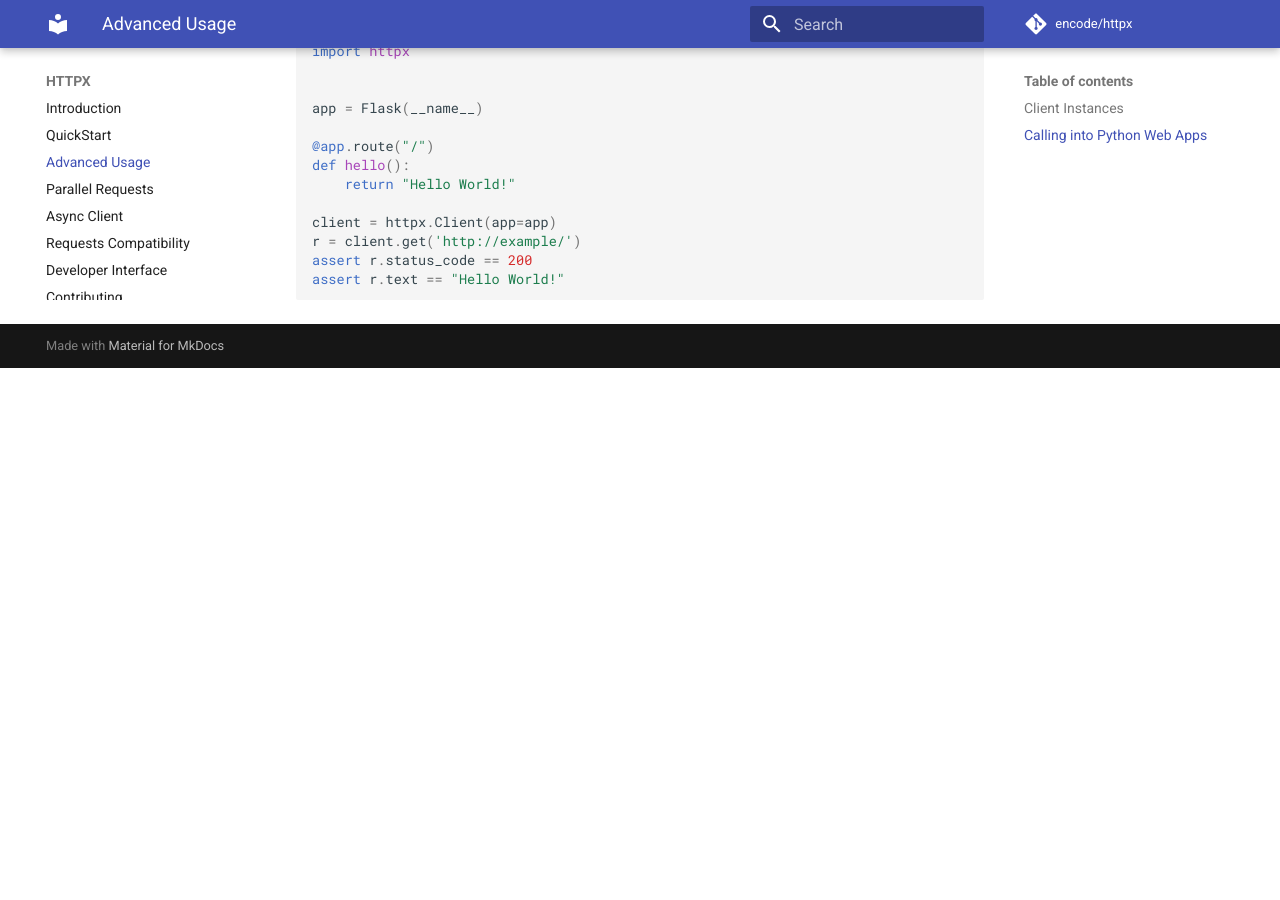
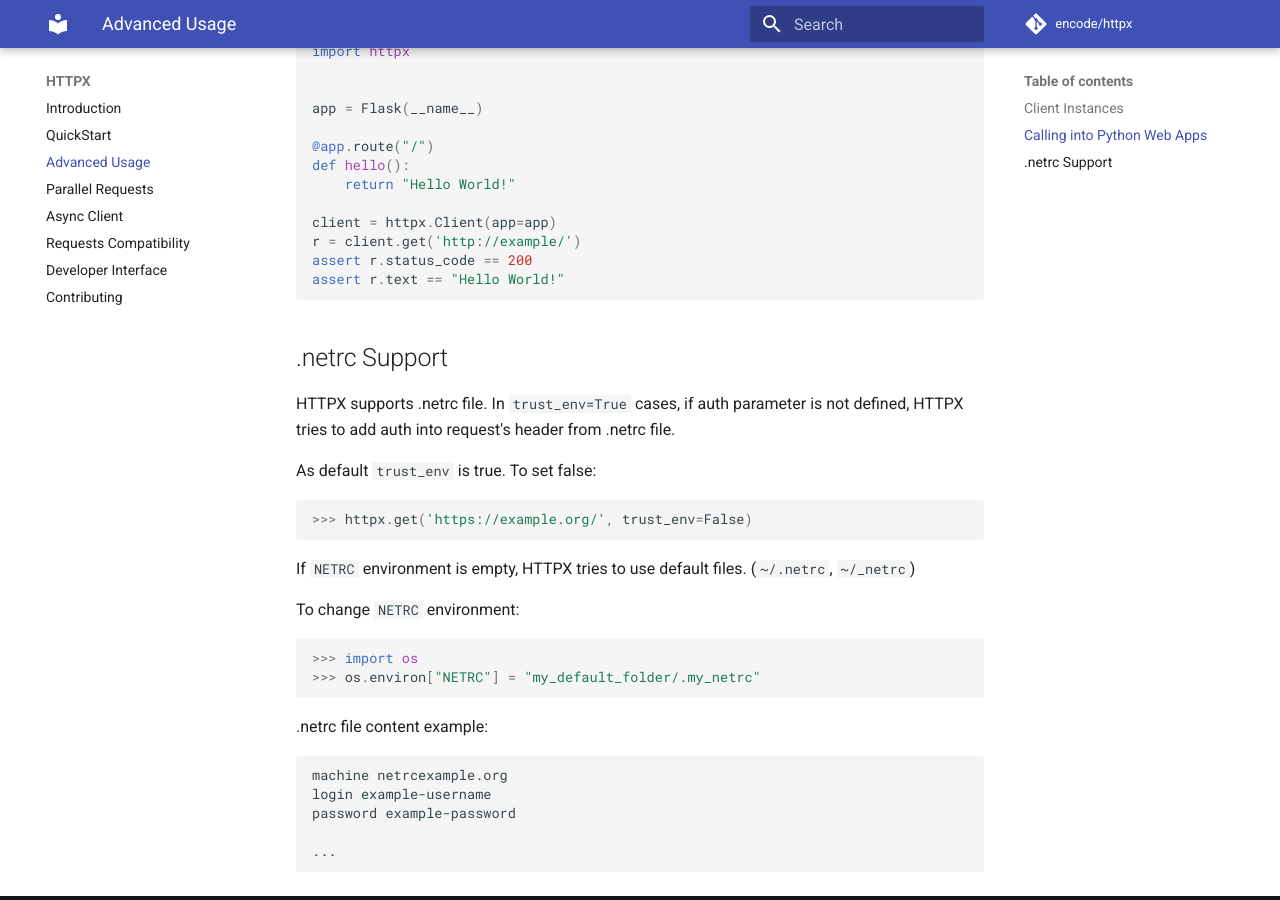
Before and after one commit to CarolinaBentrescas/httpx2, an MkDocs documentation site: the page built from docs/advanced.md, in a window 1280 px wide and 900 px high, scrolled down 699 px. Built offline with MkDocs 1.6.1 and Material for MkDocs 9.7.7, drawn with Linux system fonts in a browser that asks for light colours; comment, search, counter and statistics services are not loaded; before the commit the page ends 1067 px from its top, so only the background shows below that.

Commit message:
Documented netrc support (#225)

````diff
--- a/docs/advanced.md
+++ b/docs/advanced.md
@@ -41,3 +41,31 @@ r = client.get('http://example/')
 assert r.status_code == 200
 assert r.text == "Hello World!"
 ```
+
+## .netrc Support
+
+HTTPX supports .netrc file. In `trust_env=True` cases, if auth parameter is
+not defined, HTTPX tries to add auth into request's header from .netrc file.
+
+As default `trust_env` is true. To set false:
+```python
+>>> httpx.get('https://example.org/', trust_env=False)
+```
+
+If `NETRC` environment is empty, HTTPX tries to use default files.
+(`~/.netrc`, `~/_netrc`)
+
+To change `NETRC` environment:
+```python
+>>> import os
+>>> os.environ["NETRC"] = "my_default_folder/.my_netrc"
+```
+
+.netrc file content example:
+```
+machine netrcexample.org
+login example-username
+password example-password
+
+...
+```
````
Also changed, not shown: README.md (+1 -1 lines), docs/index.md (+1 -1 lines).
